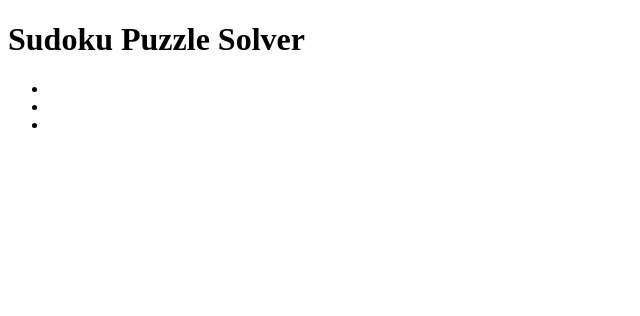
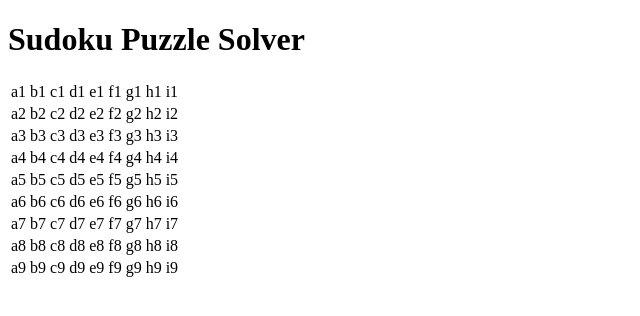
Before and after one commit to erobbins1479/sudokusolver, a plain HTML site: page index.html in a window 1280 px wide. Shown: the whole page, without its empty margins (0-640 px from the left). Drawn offline with Linux system fonts and the light colour scheme.

Commit message:
table created with labels

```diff
--- a/index.html
+++ b/index.html
@@ -9,16 +9,107 @@
 
 
   <!-- ASSIGN 9 * 9 boxes -->
-<ul>
-<li id="a1"></li>
-<li id="a2"></li>
-<li id="a3"></li>
-
-
-
-</ul>
-
-
+    <table>
+      <tr>
+        <td>a1</td>
+        <td>b1</td>
+        <td>c1</td>
+        <td>d1</td>
+        <td>e1</td>
+        <td>f1</td>
+        <td>g1</td>
+        <td>h1</td>
+        <td>i1</td>
+      </tr>
+      <tr>
+        <td>a2</td>
+        <td>b2</td>
+        <td>c2</td>
+        <td>d2</td>
+        <td>e2</td>
+        <td>f2</td>
+        <td>g2</td>
+        <td>h2</td>
+        <td>i2</td>
+      </tr>
+      <tr>
+        <td>a3</td>
+        <td>b3</td>
+        <td>c3</td>
+        <td>d3</td>
+        <td>e3</td>
+        <td>f3</td>
+        <td>g3</td>
+        <td>h3</td>
+        <td>i3</td>
+      </tr>
+      <tr>
+        <td>a4</td>
+        <td>b4</td>
+        <td>c4</td>
+        <td>d4</td>
+        <td>e4</td>
+        <td>f4</td>
+        <td>g4</td>
+        <td>h4</td>
+        <td>i4</td>
+      </tr>
+      <tr>
+        <td>a5</td>
+        <td>b5</td>
+        <td>c5</td>
+        <td>d5</td>
+        <td>e5</td>
+        <td>f5</td>
+        <td>g5</td>
+        <td>h5</td>
+        <td>i5</td>
+      </tr>
+      <tr>
+        <td>a6</td>
+        <td>b6</td>
+        <td>c6</td>
+        <td>d6</td>
+        <td>e6</td>
+        <td>f6</td>
+        <td>g6</td>
+        <td>h6</td>
+        <td>i6</td>
+      </tr>
+      <tr>
+        <td>a7</td>
+        <td>b7</td>
+        <td>c7</td>
+        <td>d7</td>
+        <td>e7</td>
+        <td>f7</td>
+        <td>g7</td>
+        <td>h7</td>
+        <td>i7</td>
+      </tr>
+      <tr>
+        <td>a8</td>
+        <td>b8</td>
+        <td>c8</td>
+        <td>d8</td>
+        <td>e8</td>
+        <td>f8</td>
+        <td>g8</td>
+        <td>h8</td>
+        <td>i8</td>
+      </tr>
+      <tr>
+        <td>a9</td>
+        <td>b9</td>
+        <td>c9</td>
+        <td>d9</td>
+        <td>e9</td>
+        <td>f9</td>
+        <td>g9</td>
+        <td>h9</td>
+        <td>i9</td>
+      </tr>
+    </table>
 
   </body>
 </html>
```
